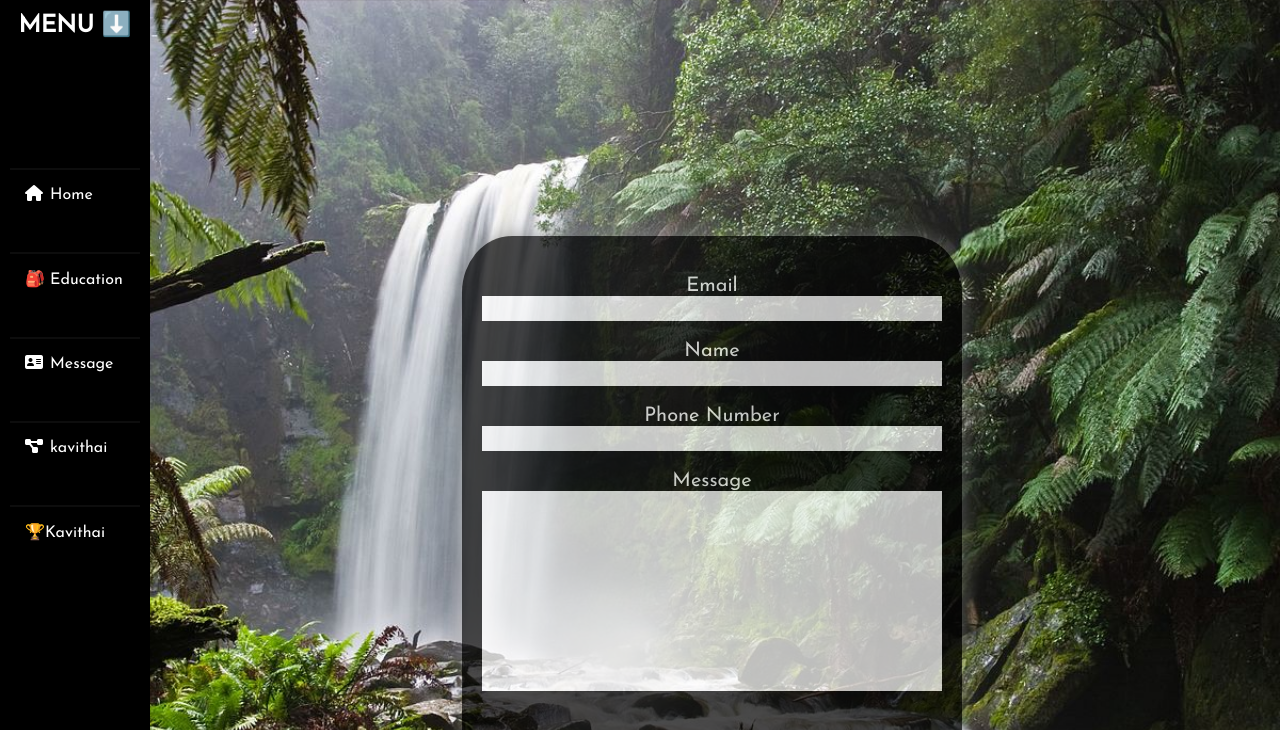
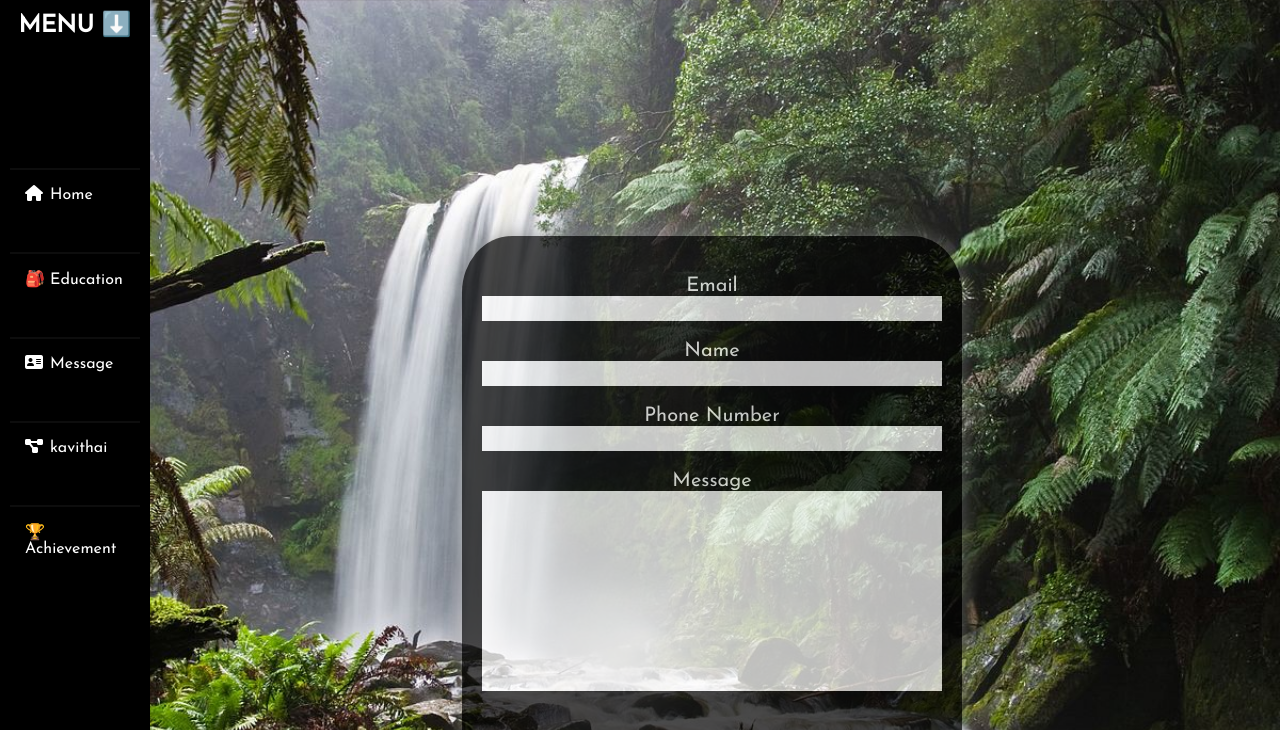
Before and after one commit to Preetham-pharmacist/Preetham-pharmacist.github.io, a plain HTML site: page message.html in a window 1280 px wide. Shown: the top 730 px of the page. Drawn offline with Linux system fonts and the light colour scheme.

Commit message:
Update message.html

```diff
--- a/message.html
+++ b/message.html
@@ -17,7 +17,7 @@
             <li><a href="education.html">🎒 Education</a></li><br><br>
             <li><a href="message.html"><i class="fas fa-address-card"></i>Message</a></li><br><br>
             <li><a href="discovery.html"><i class="fas fa-project-diagram"></i>kavithai</a></li><br><br>
-		<li><a href="ache.html">🏆Kavithai</a></li><br><br>
+		<li><a href="ache.html">🏆Achievement</a></li><br><br>
         </ul>
         <div class="social_media">
           <a href="https://www.facebook.com/preetham.anton.9"><i class="fab fa-facebook-f"></i></a>
```
